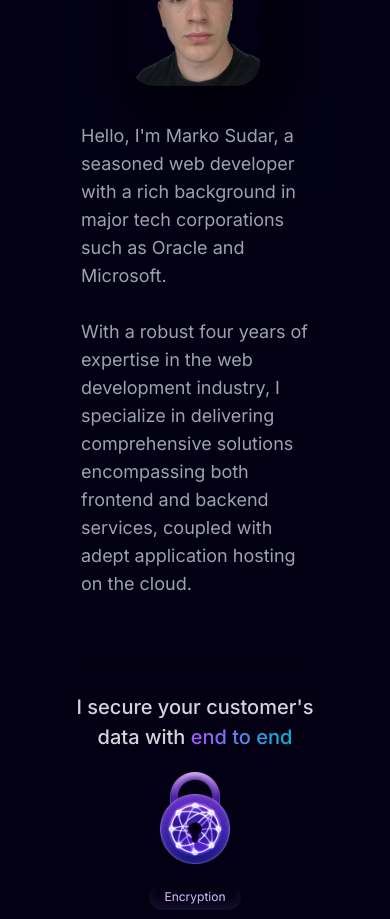
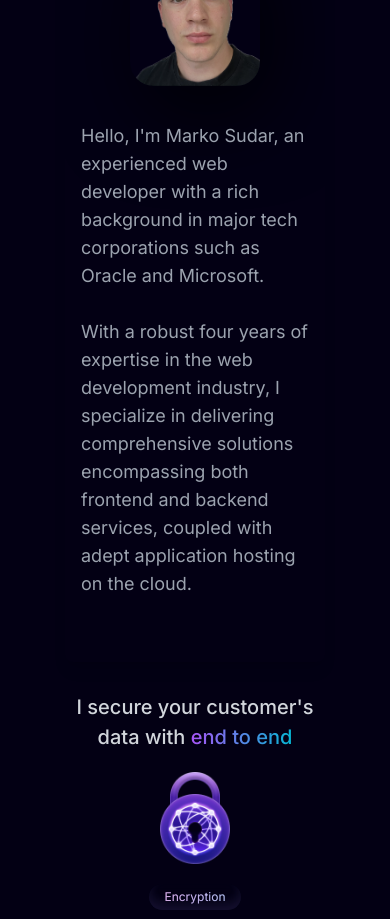
Before and after one commit to sukibk/portfolio-site, a Next.js app: page / in a window 390 px wide. Shown: the part 1960-2879 px from the top of the page. Built offline with nearby package versions, Linux system fonts and the light colour scheme; a web font is replaced by a local one.

Commit message:
phone beta v5

```diff
--- a/app/components/sub/ProfileCard.tsx
+++ b/app/components/sub/ProfileCard.tsx
@@ -20,7 +20,7 @@ const ProfileCard = ({ src, title }: Props) => {
 
       <div className="relative p-4 text-center">
         <p className="text-lg text-gray-400 my-5 max-w-[600px] text-left">
-          Hello, I&apos;m Marko Sudar, a seasoned web developer with a rich
+          Hello, I&apos;m Marko Sudar, an experienced web developer with a rich
           background in major tech corporations such as Oracle and Microsoft.{" "}
           {<br />}
           {<br />}
```
